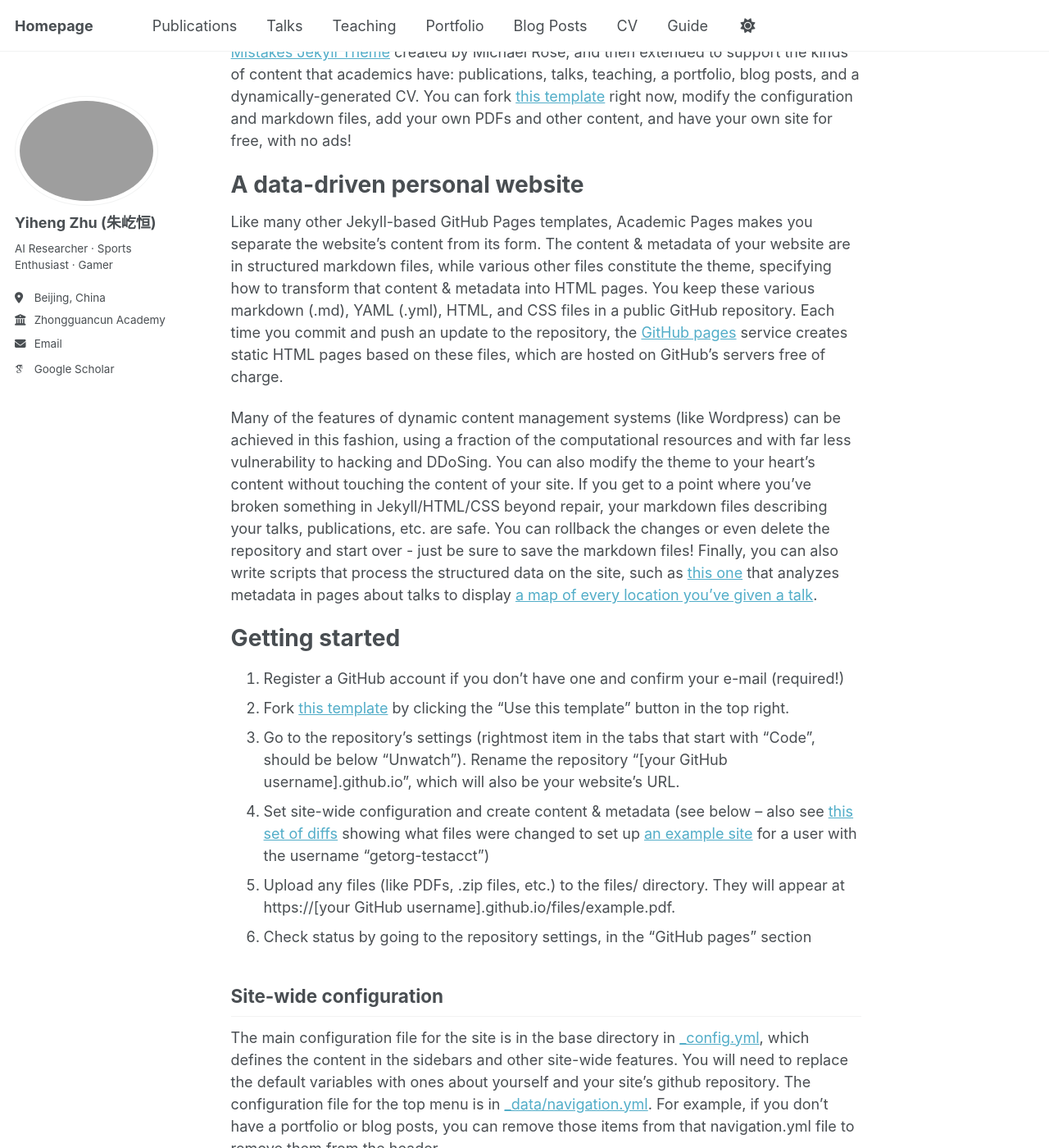
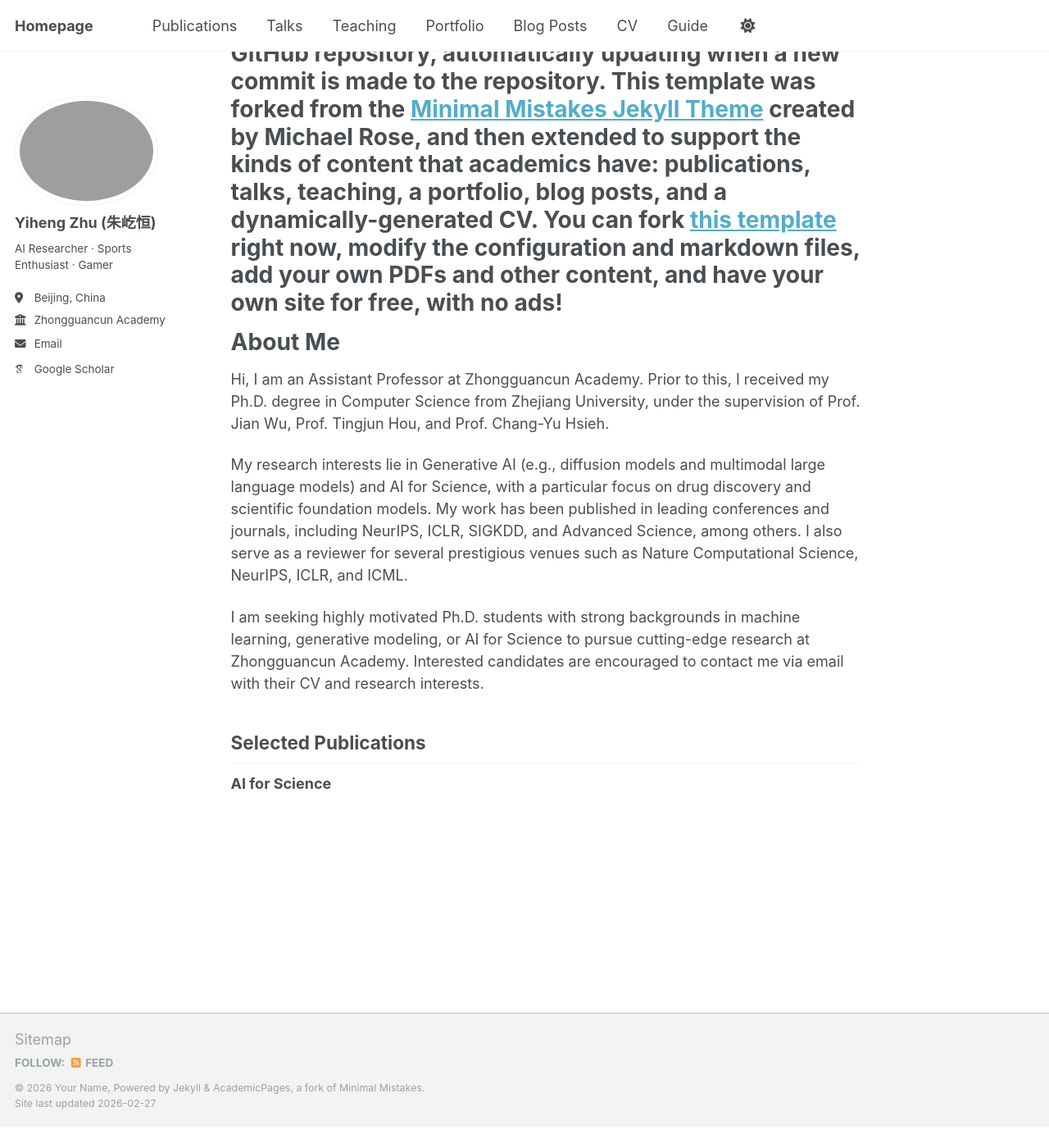
Before and after one commit to derrickzhu147/derrickzhu147.github.io, a Jekyll site: the page built from _pages/about.md, in a window 1280 px wide and 1400 px high, scrolled down 227 px. Shown: the whole window at 82% size. Built offline with Jekyll 4.4.1, drawn with Linux system fonts in a browser that asks for light colours; some web fonts are replaced; after the commit the page ends 1601 px from its top, so only the background shows below that; some of the changed text lies outside the part shown.

Commit message:
Update about.md

```diff
--- a/_pages/about.md
+++ b/_pages/about.md
@@ -1,49 +1,23 @@
 ---
 permalink: /
-title: "Academic Pages is a ready-to-fork GitHub Pages template for academic personal websites"
+title: "Yiheng Zhu (Derrick)"
 author_profile: true
 redirect_from:
   - /about/
   - /about.html
 ---
 
-This is the front page of a website that is powered by the [Academic Pages template](https://github.com/academicpages/academicpages.github.io) and hosted on GitHub pages. [GitHub pages](https://pages.github.com) is a free service in which websites are built and hosted from code and data stored in a GitHub repository, automatically updating when a new commit is made to the repository. This template was forked from the [Minimal Mistakes Jekyll Theme](https://mmistakes.github.io/minimal-mistakes/) created by Michael Rose, and then extended to support the kinds of content that academics have: publications, talks, teaching, a portfolio, blog posts, and a dynamically-generated CV. You can fork [this template](https://github.com/academicpages/academicpages.github.io) right now, modify the configuration and markdown files, add your own PDFs and other content, and have your own site for free, with no ads!
+# This is the front page of a website that is powered by the [Academic Pages template](https://github.com/academicpages/academicpages.github.io) and hosted on GitHub pages. [GitHub pages](https://pages.github.com) is a free service in which websites are built and hosted from code and data stored in a GitHub repository, automatically updating when a new commit is made to the repository. This template was forked from the [Minimal Mistakes Jekyll Theme](https://mmistakes.github.io/minimal-mistakes/) created by Michael Rose, and then extended to support the kinds of content that academics have: publications, talks, teaching, a portfolio, blog posts, and a dynamically-generated CV. You can fork [this template](https://github.com/academicpages/academicpages.github.io) right now, modify the configuration and markdown files, add your own PDFs and other content, and have your own site for free, with no ads!
 
-A data-driven personal website
+About Me
 ======
-Like many other Jekyll-based GitHub Pages templates, Academic Pages makes you separate the website's content from its form. The content & metadata of your website are in structured markdown files, while various other files constitute the theme, specifying how to transform that content & metadata into HTML pages. You keep these various markdown (.md), YAML (.yml), HTML, and CSS files in a public GitHub repository. Each time you commit and push an update to the repository, the [GitHub pages](https://pages.github.com/) service creates static HTML pages based on these files, which are hosted on GitHub's servers free of charge.
+Hi, I am an Assistant Professor at Zhongguancun Academy. Prior to this, I received my Ph.D. degree in Computer Science from Zhejiang University, under the supervision of Prof. Jian Wu, Prof. Tingjun Hou, and Prof. Chang-Yu Hsieh.
 
-Many of the features of dynamic content management systems (like Wordpress) can be achieved in this fashion, using a fraction of the computational resources and with far less vulnerability to hacking and DDoSing. You can also modify the theme to your heart's content without touching the content of your site. If you get to a point where you've broken something in Jekyll/HTML/CSS beyond repair, your markdown files describing your talks, publications, etc. are safe. You can rollback the changes or even delete the repository and start over - just be sure to save the markdown files! Finally, you can also write scripts that process the structured data on the site, such as [this one](https://github.com/academicpages/academicpages.github.io/blob/master/talkmap.ipynb) that analyzes metadata in pages about talks to display [a map of every location you've given a talk](https://academicpages.github.io/talkmap.html).
+My research interests lie in Generative AI (e.g., diffusion models and multimodal large language models) and AI for Science, with a particular focus on drug discovery and scientific foundation models. My work has been published in leading conferences and journals, including NeurIPS, ICLR, SIGKDD, and Advanced Science, among others. I also serve as a reviewer for several prestigious venues such as Nature Computational Science, NeurIPS, ICLR, and ICML.
 
-Getting started
-======
-1. Register a GitHub account if you don't have one and confirm your e-mail (required!)
-1. Fork [this template](https://github.com/academicpages/academicpages.github.io) by clicking the "Use this template" button in the top right.
-1. Go to the repository's settings (rightmost item in the tabs that start with "Code", should be below "Unwatch"). Rename the repository "[your GitHub username].github.io", which will also be your website's URL.
-1. Set site-wide configuration and create content & metadata (see below -- also see [this set of diffs](http://archive.is/3TPas) showing what files were changed to set up [an example site](https://getorg-testacct.github.io) for a user with the username "getorg-testacct")
-1. Upload any files (like PDFs, .zip files, etc.) to the files/ directory. They will appear at https://[your GitHub username].github.io/files/example.pdf.
-1. Check status by going to the repository settings, in the "GitHub pages" section
+I am seeking highly motivated Ph.D. students with strong backgrounds in machine learning, generative modeling, or AI for Science to pursue cutting-edge research at Zhongguancun Academy. Interested candidates are encouraged to contact me via email with their CV and research interests.
 
-Site-wide configuration
+Selected Publications
 ------
-The main configuration file for the site is in the base directory in [_config.yml](https://github.com/academicpages/academicpages.github.io/blob/master/_config.yml), which defines the content in the sidebars and other site-wide features. You will need to replace the default variables with ones about yourself and your site's github repository. The configuration file for the top menu is in [_data/navigation.yml](https://github.com/academicpages/academicpages.github.io/blob/master/_data/navigation.yml). For example, if you don't have a portfolio or blog posts, you can remove those items from that navigation.yml file to remove them from the header.
 
-Create content & metadata
-------
-For site content, there is one markdown file for each type of content, which are stored in directories like _publications, _talks, _posts, _teaching, or _pages. For example, each talk is a markdown file in the [_talks directory](https://github.com/academicpages/academicpages.github.io/tree/master/_talks). At the top of each markdown file is structured data in YAML about the talk, which the theme will parse to do lots of cool stuff. The same structured data about a talk is used to generate the list of talks on the [Talks page](https://academicpages.github.io/talks), each [individual page](https://academicpages.github.io/talks/2012-03-01-talk-1) for specific talks, the talks section for the [CV page](https://academicpages.github.io/cv), and the [map of places you've given a talk](https://academicpages.github.io/talkmap.html) (if you run this [python file](https://github.com/academicpages/academicpages.github.io/blob/master/talkmap.py) or [Jupyter notebook](https://github.com/academicpages/academicpages.github.io/blob/master/talkmap.ipynb), which creates the HTML for the map based on the contents of the _talks directory).
-
-**Markdown generator**
-
-The repository includes [a set of Jupyter notebooks](https://github.com/academicpages/academicpages.github.io/tree/master/markdown_generator
-) that converts a CSV containing structured data about talks or presentations into individual markdown files that will be properly formatted for the Academic Pages template. The sample CSVs in that directory are the ones I used to create my own personal website at stuartgeiger.com. My usual workflow is that I keep a spreadsheet of my publications and talks, then run the code in these notebooks to generate the markdown files, then commit and push them to the GitHub repository.
-
-How to edit your site's GitHub repository
-------
-Many people use a git client to create files on their local computer and then push them to GitHub's servers. If you are not familiar with git, you can directly edit these configuration and markdown files directly in the github.com interface. Navigate to a file (like [this one](https://github.com/academicpages/academicpages.github.io/blob/master/_talks/2012-03-01-talk-1.md) and click the pencil icon in the top right of the content preview (to the right of the "Raw | Blame | History" buttons). You can delete a file by clicking the trashcan icon to the right of the pencil icon. You can also create new files or upload files by navigating to a directory and clicking the "Create new file" or "Upload files" buttons.
-
-Example: editing a markdown file for a talk
-![Editing a markdown file for a talk](/images/editing-talk.png)
-
-For more info
-------
-More info about configuring Academic Pages can be found in [the guide](https://academicpages.github.io/markdown/), the [growing wiki](https://github.com/academicpages/academicpages.github.io/wiki), and you can always [ask a question on GitHub](https://github.com/academicpages/academicpages.github.io/discussions). The [guides for the Minimal Mistakes theme](https://mmistakes.github.io/minimal-mistakes/docs/configuration/) (which this theme was forked from) might also be helpful.
+**AI for Science**
```
